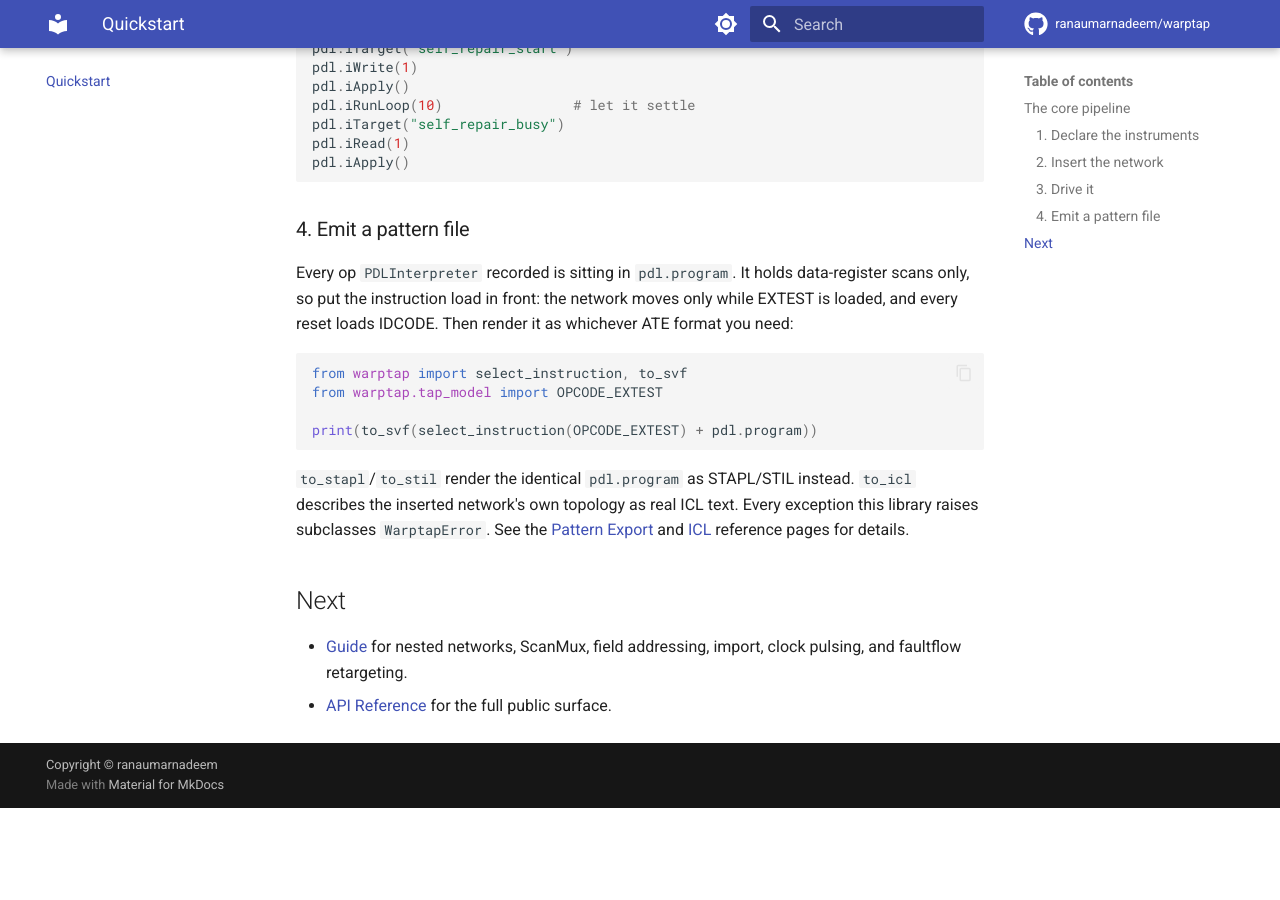
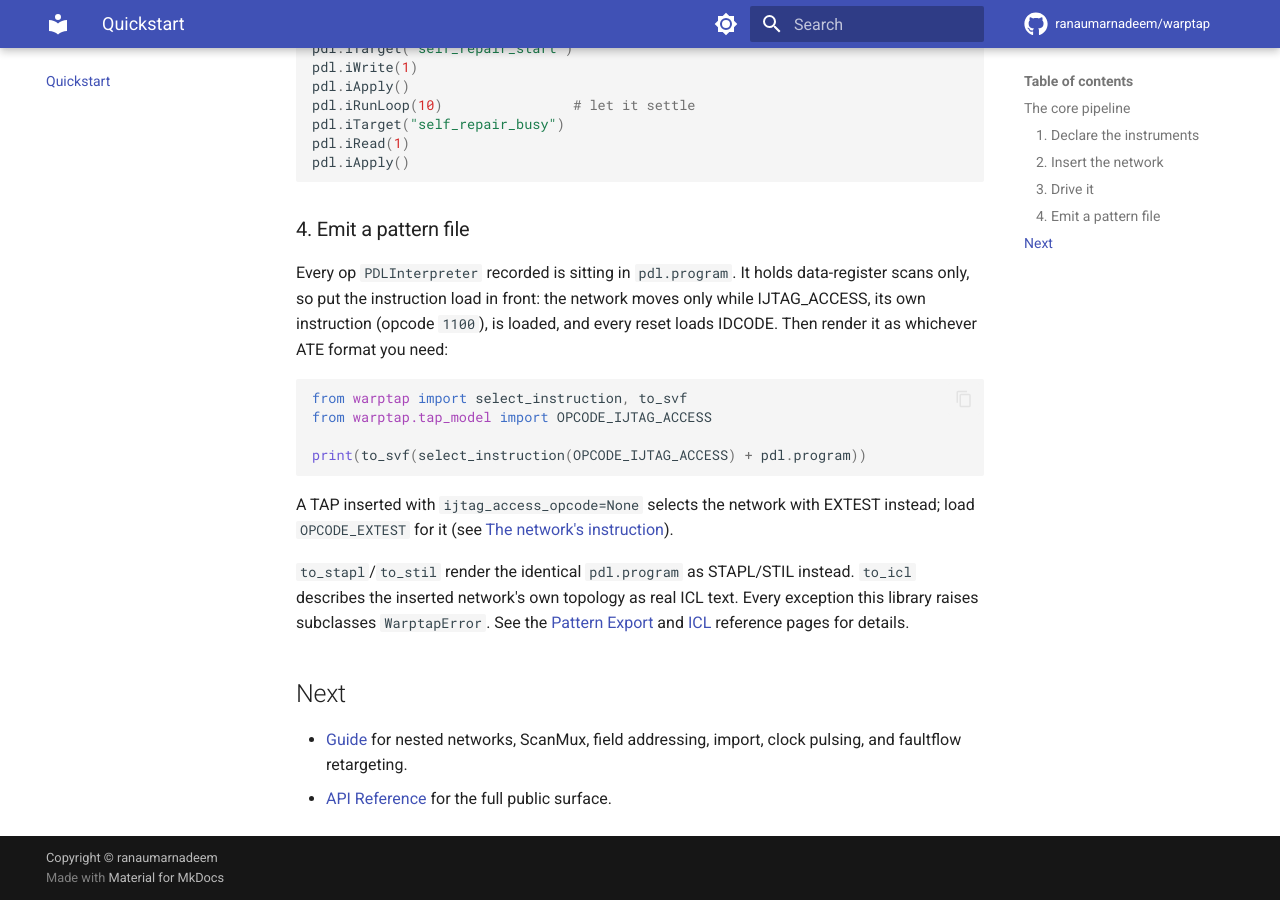
Before and after one commit to ranaumarnadeem/warptap, an MkDocs documentation site: the page built from docs/quickstart.md, in a window 1280 px wide and 900 px high, scrolled down 1883 px. Built offline with MkDocs 1.6.1 and Material for MkDocs 9.7.7, drawn with Linux system fonts in a browser that asks for light colours; comment, search, counter and statistics services are not loaded; before the commit the page ends 2691 px from its top, so only the background shows below that.

Commit message:
Docs: IJTAG_ACCESS is the network's instruction by default
The pattern examples load OPCODE_IJTAG_ACCESS. The insertion reference has a section on the
network's instruction and how to get EXTEST (ijtag_access_opcode=None, ijtag_access=False,
OPCODE_EXTEST); the BSDL, integrity and quickstart pages and the README say the same.

````diff
--- a/docs/quickstart.md
+++ b/docs/quickstart.md
@@ -92,15 +92,19 @@ pdl.iApply()
 ### 4. Emit a pattern file
 
 Every op `PDLInterpreter` recorded is sitting in `pdl.program`. It holds data-register scans
-only, so put the instruction load in front: the network moves only while EXTEST is loaded, and
-every reset loads IDCODE. Then render it as whichever ATE format you need:
+only, so put the instruction load in front: the network moves only while IJTAG_ACCESS, its own
+instruction (opcode `1100`), is loaded, and every reset loads IDCODE. Then render it as
+whichever ATE format you need:
 
 ```python
 from warptap import select_instruction, to_svf
-from warptap.tap_model import OPCODE_EXTEST
+from warptap.tap_model import OPCODE_IJTAG_ACCESS
 
-print(to_svf(select_instruction(OPCODE_EXTEST) + pdl.program))
+print(to_svf(select_instruction(OPCODE_IJTAG_ACCESS) + pdl.program))
 ```
+
+A TAP inserted with `ijtag_access_opcode=None` selects the network with EXTEST instead; load
+`OPCODE_EXTEST` for it (see [The network's instruction](reference/insertion.md#the-networks-instruction)).
 
 `to_stapl`/`to_stil` render the identical `pdl.program` as STAPL/STIL instead. `to_icl`
 describes the inserted network's own topology as real ICL text. Every exception this library
````
Also changed, not shown: README.md (+3 -2 lines), docs/guide/faultflow-retargeting.md (+3 -3 lines), docs/reference/bsdl.md (+9 -2 lines), docs/reference/insertion.md (+16 -0 lines), docs/reference/integrity.md (+5 -0 lines), docs/reference/pattern-export.md (+2 -2 lines).
